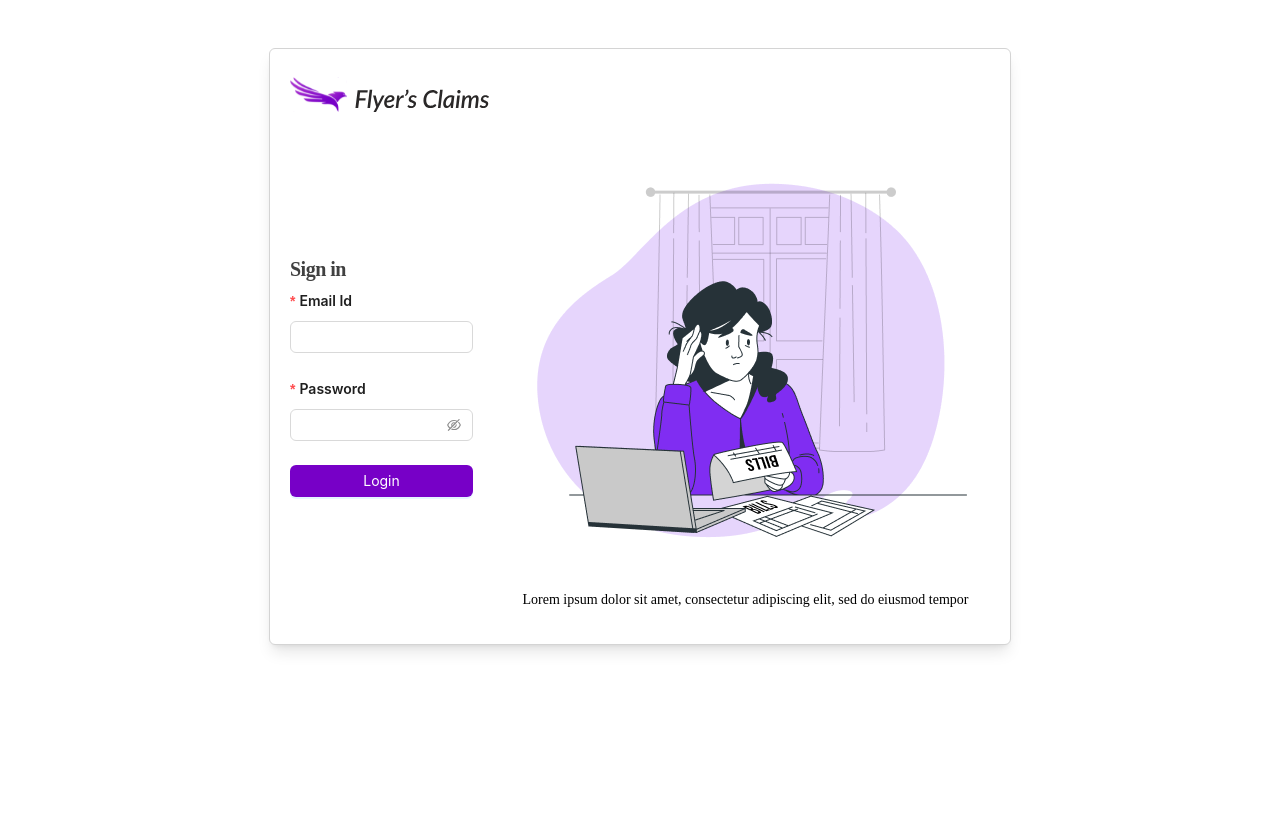
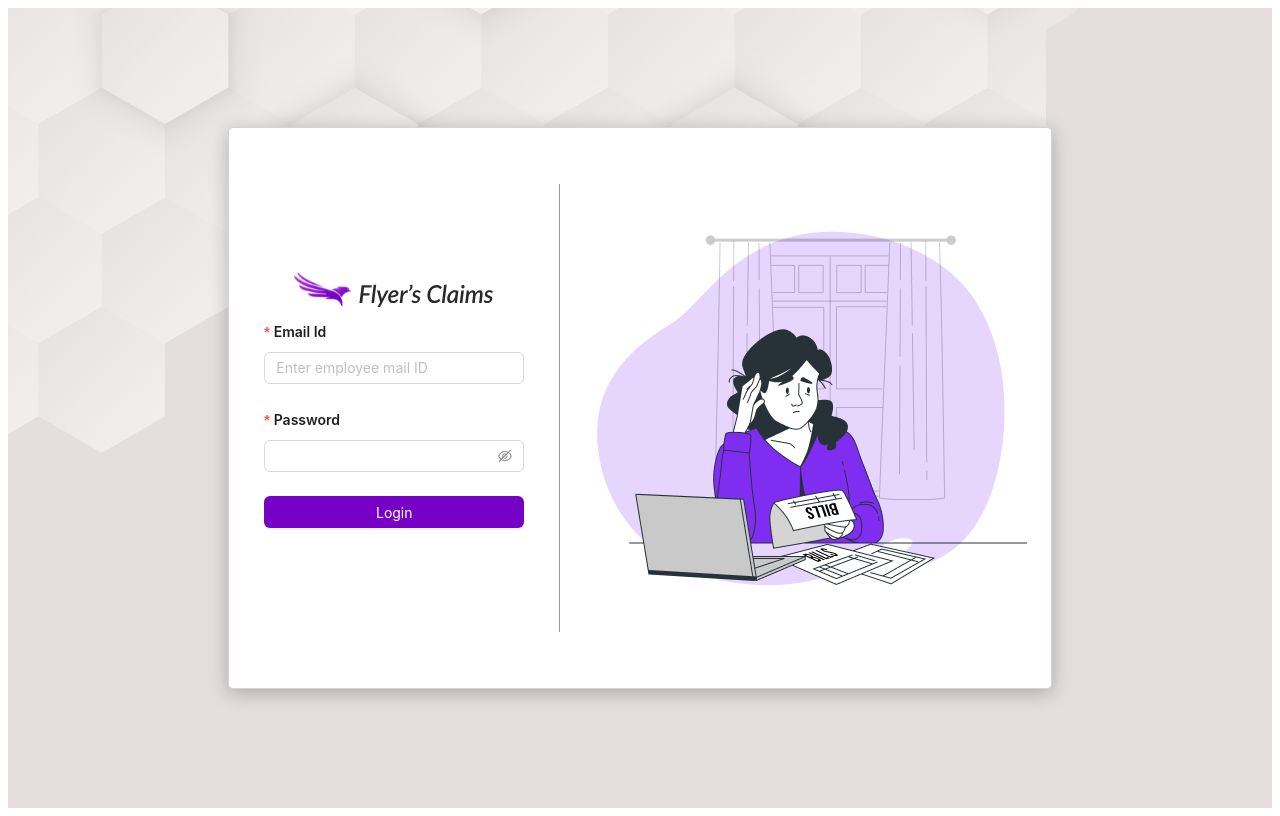
Before and after one commit to Jaysh7/flyersClaims, a React (Vite) app: page /login in a window 1280 px wide. Built offline with nearby package versions, Linux system fonts and the light colour scheme.

Commit message:
Auth setup

```diff
--- a/src/App.tsx
+++ b/src/App.tsx
@@ -1,6 +1,31 @@
 import RouterWrapper from "./RouterWrapper";
+import "./App.css";
+import "./services/firebase/config";
+import { useAuth } from "./zustand/auth.slice";
+import { useEffect } from "react";
+import { useNavigate } from "react-router-dom";
+function App() {
+  const authSlice:any = useAuth();
+  const navigate = useNavigate();
+  useEffect(() => {
+    if (authSlice.data?.uid) {
+      if (
+        location.pathname.includes("login") ||
+        location.pathname.includes("signup")
+      ) {
+        navigate("/claims");
+      }
+    }
+    if (!authSlice.data?.uid) {
+      if (
+        !location.pathname.includes("login") ||
+        !location.pathname.includes("signup")
+      ) {
+        navigate("/login");
+      }
+    }
+  }, [location.pathname, authSlice.data]);
 
-function App() {
   return <RouterWrapper />;
 }
 
--- a/src/RouterWrapper/index.tsx
+++ b/src/RouterWrapper/index.tsx
@@ -4,12 +4,10 @@ import LoginScreen from "../pages/LoginScreen";
 
 const RouterWrapper = () => {
   return (
-    <BrowserRouter>
-      <Routes>
-        <Route path="/login" element={<LoginScreen/>} />
-        <Route path="/claims" element={<Claims/>} />
-      </Routes>
-    </BrowserRouter>
+    <Routes>
+      <Route path="/login" element={<LoginScreen />} />
+      <Route path="/claims" element={<Claims />} />
+    </Routes>
   );
 };
 
--- a/src/assets/images/index.tsx
+++ b/src/assets/images/index.tsx
@@ -1,4 +1,6 @@
 import loginImage from './loginImage.png'
+import bgImage from './bg-image.png'
 export {
-    loginImage
+    loginImage,
+    bgImage
 }
--- a/src/components/header/index.tsx
+++ b/src/components/header/index.tsx
@@ -2,19 +2,25 @@ import React from "react";
 import { Logo } from "../../assets";
 import AvatarComponent from "../avatar";
 import Button from "../button";
+import auth from "../../services/firebase/auth.firebase";
+import { useAuth } from "../../zustand/auth.slice";
 
 const Header = () => {
+  const authSlice:any = useAuth();
   return (
     <div className="shadow-xl bg-white flex min-h-[80px] justify-between items-center">
       <div className="ml-6">
         <Logo />
       </div>
       <div className="mr-6 flex gap-3">
-        <div >
+        <div>
           <AvatarComponent />
         </div>
         <div>
           <Button
+            onClick={() => {
+              auth.logout(authSlice.addAuthData);
+            }}
             variant="secondary"
             children={"Logout"}
             className="px-6 py-2"
--- a/src/main.tsx
+++ b/src/main.tsx
@@ -1,10 +1,13 @@
-import React from 'react'
-import ReactDOM from 'react-dom/client'
-import App from './App.tsx'
-import './index.css'
+import React from "react";
+import ReactDOM from "react-dom/client";
+import App from "./App.tsx";
+import "./index.css";
+import { BrowserRouter } from "react-router-dom";
 
-ReactDOM.createRoot(document.getElementById('root')!).render(
+ReactDOM.createRoot(document.getElementById("root")!).render(
   <React.StrictMode>
-    <App />
-  </React.StrictMode>,
-)
+    <BrowserRouter>
+      <App />
+    </BrowserRouter>
+  </React.StrictMode>
+);
--- a/src/pages/LoginScreen/loginCard.tsx
+++ b/src/pages/LoginScreen/loginCard.tsx
@@ -1,40 +1,33 @@
-import React, { useState } from "react";
+import { Button, Form, Input } from "antd";
+import { bgImage, loginImage } from "../../assets/images";
 import { Logo } from "../../assets";
-import { Button, Form, Input } from "antd";
-import { loginImage } from "../../assets/images";
+import auth from "../../services/firebase/auth.firebase";
+import { useAuth } from "../../zustand/auth.slice";
 
 const LoginCard = () => {
-  // type InitialStateType = {
-  //     mail: string,
-  //     password: string
-  //   };
-  // const initialState = {
-  //     mail: '',
-  //     password: ''
-  //   };
-  //   const [user, setUser] = useState<InitialStateType>(initialState);
-
+  const authSlice : any = useAuth();
   const onFinish = ({ email, password }: any) => {
-    console.log(email);
+    auth.login(email, password, authSlice.addAuthData);
     console.log(password);
   };
+  console.log(authSlice.data);
 
   return (
-    <div className="border border-neutral-300 shadow-lg bg-white flex w-[700px] flex-col rounded-md border-solid p-5 mt-10">
+
+    <div className="bg-[#E4DEDE] h-screen w-full flex justify-center items-center relative">
+      <div className="w-full h-full overflow-hidden">
+        <img src={bgImage} />
+      </div>
+      <section
+        className="bg-white border border-neutral-300 shadow-[0px_4px_19.5px_0px_rgba(0,0,0,0.25)]
+      rounded-[5px] border-solid w-[65%] h-[70%] absolute flex justify-evenly items-center"
+      >
+        <section className="flex items-center flex-col w-[40%]">
           <div>
             <Logo />
           </div>
-      <div className="flex divide-x gap-7">
-        <div className="flex flex-col justify-center">
-          <section className="mt-5">
-            <span className="text-neutral-700 text-xl font-bold leading-10 tracking-tight">
-              Sign in
-            </span>
-            <Form
-              layout="vertical"
-              style={{ maxWidth: 600 }}
-              onFinish={onFinish}
-            >
+
+          <Form layout="vertical" onFinish={onFinish}>
             <Form.Item
               label="Email Id"
               name="email"
@@ -46,7 +39,7 @@ const LoginCard = () => {
               ]}
               className="w-full text-black text-base font-semibold"
             >
-                <Input />
+              <Input placeholder="Enter employee mail ID" />
             </Form.Item>
             <Form.Item
               label="Password"
@@ -62,24 +55,19 @@ const LoginCard = () => {
               <Input.Password />
             </Form.Item>
             <Form.Item>
-                <Button  type="primary" className="w-full bg-[#7700C7]" htmlType="submit">
+              <Button
+                type="primary"
+                className="w-full bg-[#7700C7]"
+                htmlType="submit"
+              >
                 Login
               </Button>
             </Form.Item>
           </Form>
         </section>
-        </div>
-
-        <div className="flex flex-col justify-center">
-          <section className="mt-5 flex flex-col justify-center items-center">
+        <span className="w-[1px] h-[80%] flex items-center justify-center bg-[#989898]"></span>
         <img src={loginImage} />
-            <p className="text-sm">
-              Lorem ipsum dolor sit amet, consectetur adipiscing elit, sed do
-              eiusmod tempor{" "}
-            </p>
       </section>
-        </div>
-      </div>
     </div>
   );
 };
--- a/src/services/firebase/auth.firebase.ts
+++ b/src/services/firebase/auth.firebase.ts
@@ -2,30 +2,32 @@ import {
   getAuth,
   createUserWithEmailAndPassword,
   signInWithEmailAndPassword,
-  signOut
+  signOut,
 } from "firebase/auth";
+
 const auth = {
-  login: (email: string, password: string) => {
+  login: (email: string, password: string, callback: Function) => {
     const auth = getAuth();
     signInWithEmailAndPassword(auth, email, password)
       .then((userCredential) => {
         // Signed in
+        callback(userCredential.user);
         const user = userCredential.user;
-        console.log('user', user)
         // ...
       })
       .catch((error) => {
-        console.log('error', error)
+        console.log("error", error);
         const errorCode = error.code;
         const errorMessage = error.message;
       });
   },
-  register: (email: string, password: string) => {
+  register: (email: string, password: string, callback: Function) => {
     const auth = getAuth();
     createUserWithEmailAndPassword(auth, email, password)
       .then((userCredential) => {
         // Signed up
         const user = userCredential.user;
+        callback(user);
         console.log("user", user);
         // ...
       })
@@ -35,16 +37,17 @@ const auth = {
         // ..
       });
   },
-  logout: () => {
+  logout: (stateClearCallback : any) => {
     const auth = getAuth();
     signOut(auth)
       .then(() => {
+        stateClearCallback(null);
         // Sign-out successful.
         console.log("Sign-out successful.");
       })
       .catch((error) => {
         // An error happened.
       });
-  }
+  },
 };
 export default auth;
--- a/src/zustand/auth.slice.ts
+++ b/src/zustand/auth.slice.ts
@@ -0,0 +1,17 @@
+import { create } from "zustand";
+import { persist, createJSONStorage, devtools } from "zustand/middleware";
+
+export const useAuth = create(
+  devtools(
+    persist(
+      (set, get: any) => ({
+        data: 0,
+        addAuthData: (data: any) => set({ ...get(), data: data }),
+      }),
+      {
+        name: "auth-storage", // name of the item in the storage (must be unique)
+        storage: createJSONStorage(() => sessionStorage), // (optional) by default, 'localStorage' is used
+      }
+    )
+  )
+);
--- a/src/zustand/index.ts
+++ b/src/zustand/index.ts
@@ -6,7 +6,7 @@ export const useBearStore = create(
     persist(
       (set, get:any) => ({
         bears: 0,
-        addABear: () => set({ bears: get().bears + 1 })
+        addABear: (data : any) => set({ bears: data })
       }),
       {
         name: "food-storage", // name of the item in the storage (must be unique)
```
Also changed, not shown: 1 other file (tests, documents, lock files or other folders). Lines whose indentation alone changed are shown as unchanged.
